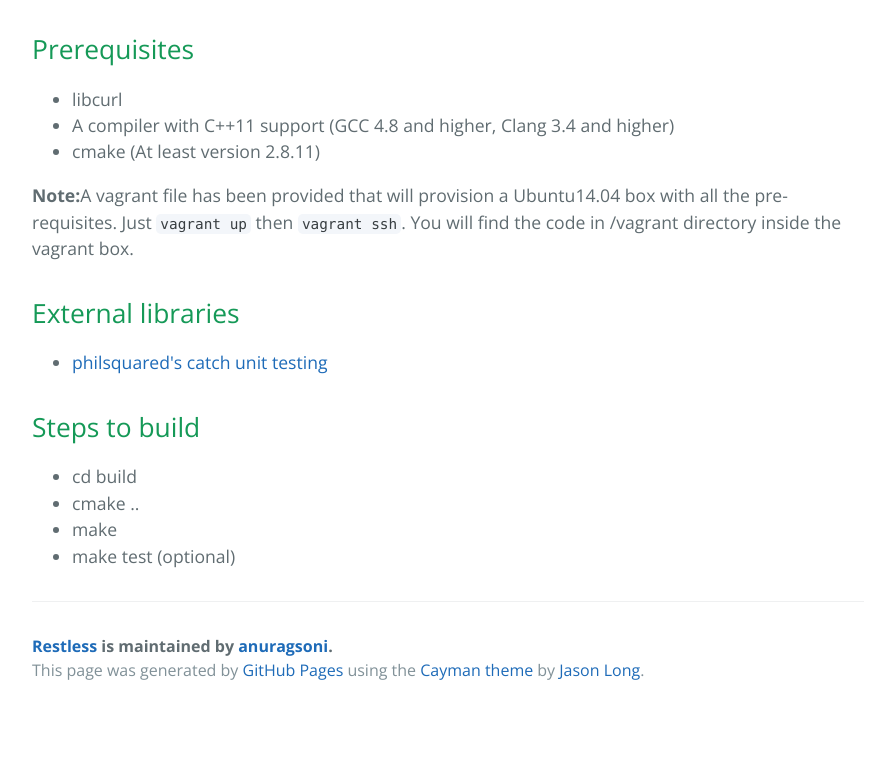
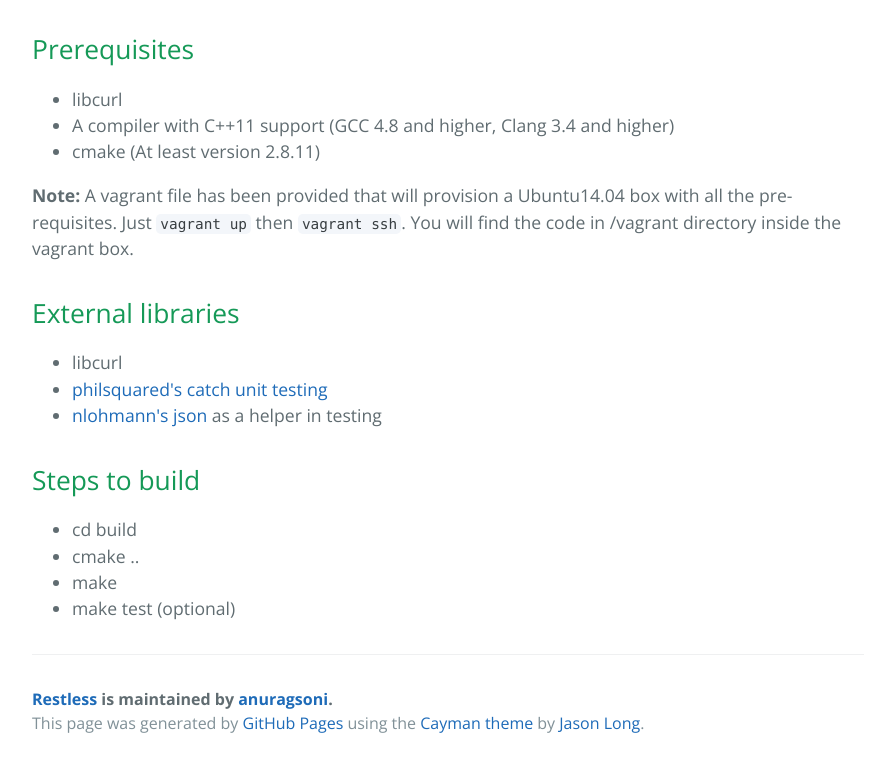
Before and after one commit to anuragsoni/restless, a plain HTML site: page index.html in a window 1280 px wide. Shown: the part 2075-2842 px from the top of the page, without its empty margins (192-1087 px from the left). Before the commit the page ends 2789 px from the top, so only its background shows below. Drawn offline with nearby package versions, Linux system fonts and the light colour scheme.

```diff
--- a/index.html
+++ b/index.html
@@ -92,7 +92,7 @@
 <li>cmake (At least version 2.8.11)</li>
 </ul>
 
-<p><strong>Note:</strong>A vagrant file has been provided that will provision a Ubuntu14.04
+<p><strong>Note:</strong> A vagrant file has been provided that will provision a Ubuntu14.04
 box with all the pre-requisites. Just <code>vagrant up</code> then <code>vagrant ssh</code>.
 You will find the code in /vagrant directory inside the vagrant box.</p>
 
@@ -100,7 +100,10 @@
 <a id="external-libraries" class="anchor" href="#external-libraries" aria-hidden="true"><span class="octicon octicon-link"></span></a>External libraries</h2>
 
 <ul>
+<li>libcurl</li>
 <li><a href="https://github.com/philsquared/Catch">philsquared's catch unit testing</a></li>
+<li>
+<a href="https://github.com/nlohmann/json">nlohmann's json</a> as a helper in testing</li>
 </ul>
 
 <h2>
```
Also changed, not shown: params.json (+1 -1 lines).
